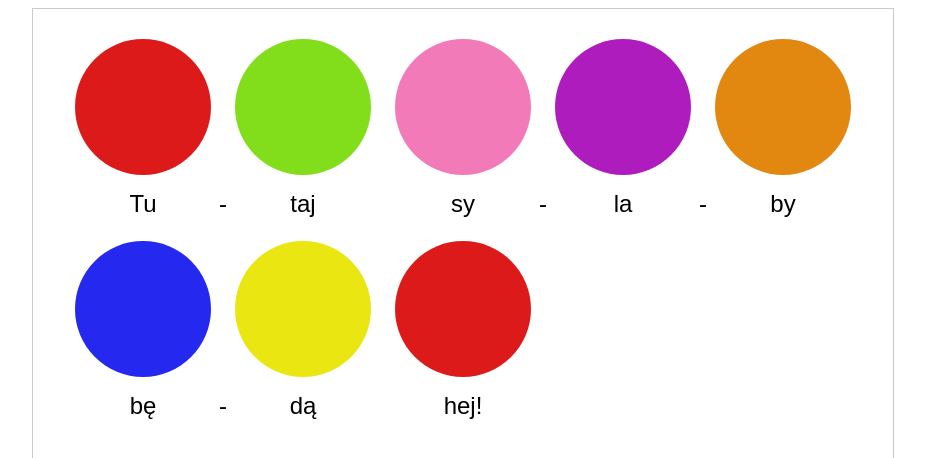
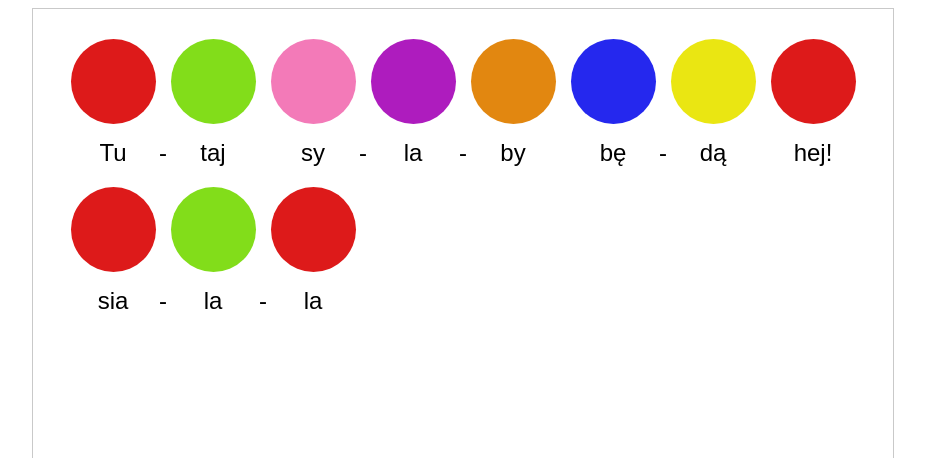
Before and after one commit to adamszadkowski/notes-page, a Vue app: page / in a window 1280 px wide. Shown: the top 458 px of the page, without its empty margins (177-1102 px from the left). Built offline with nearby package versions, Linux system fonts and the light colour scheme.

Commit message:
Configure notes in row in NotesPage component

```diff
--- a/src/components/NotesPage.vue
+++ b/src/components/NotesPage.vue
@@ -1,5 +1,5 @@
 <template>
-  <section class="notes-page">
+  <section class="notes-page" :style="sectionStyle">
     <single-note
       v-for="(note, index) in notes"
       :key="index"
@@ -21,6 +21,7 @@ export default defineComponent({
   },
   props: {
     song: { type: Song, required: true },
+    notesInRow: { type: Number, required: true },
   },
   computed: {
     notes() {
@@ -29,6 +30,11 @@ export default defineComponent({
         syllable: n.syllable.replace(/-$/, ""),
         isPartial: n.syllable.endsWith("-"),
       }));
+    },
+    sectionStyle() {
+      return {
+        "grid-template-columns": `repeat(${this.notesInRow}, 1fr)`,
+      };
     },
   },
 });
--- a/src/views/HomeView.vue
+++ b/src/views/HomeView.vue
@@ -1,6 +1,6 @@
 <template>
   <main>
-    <notes-page :song="song"></notes-page>
+    <notes-page :song="song" :notes-in-row="8"></notes-page>
   </main>
 </template>
 
@@ -24,6 +24,9 @@ export default defineComponent({
           { note: "g", syllable: "bę-" },
           { note: "a", syllable: "dą" },
           { note: "c", syllable: "hej!" },
+          { note: "c", syllable: "sia-" },
+          { note: "d", syllable: "la-" },
+          { note: "c", syllable: "la" },
         ],
       },
     };
```
